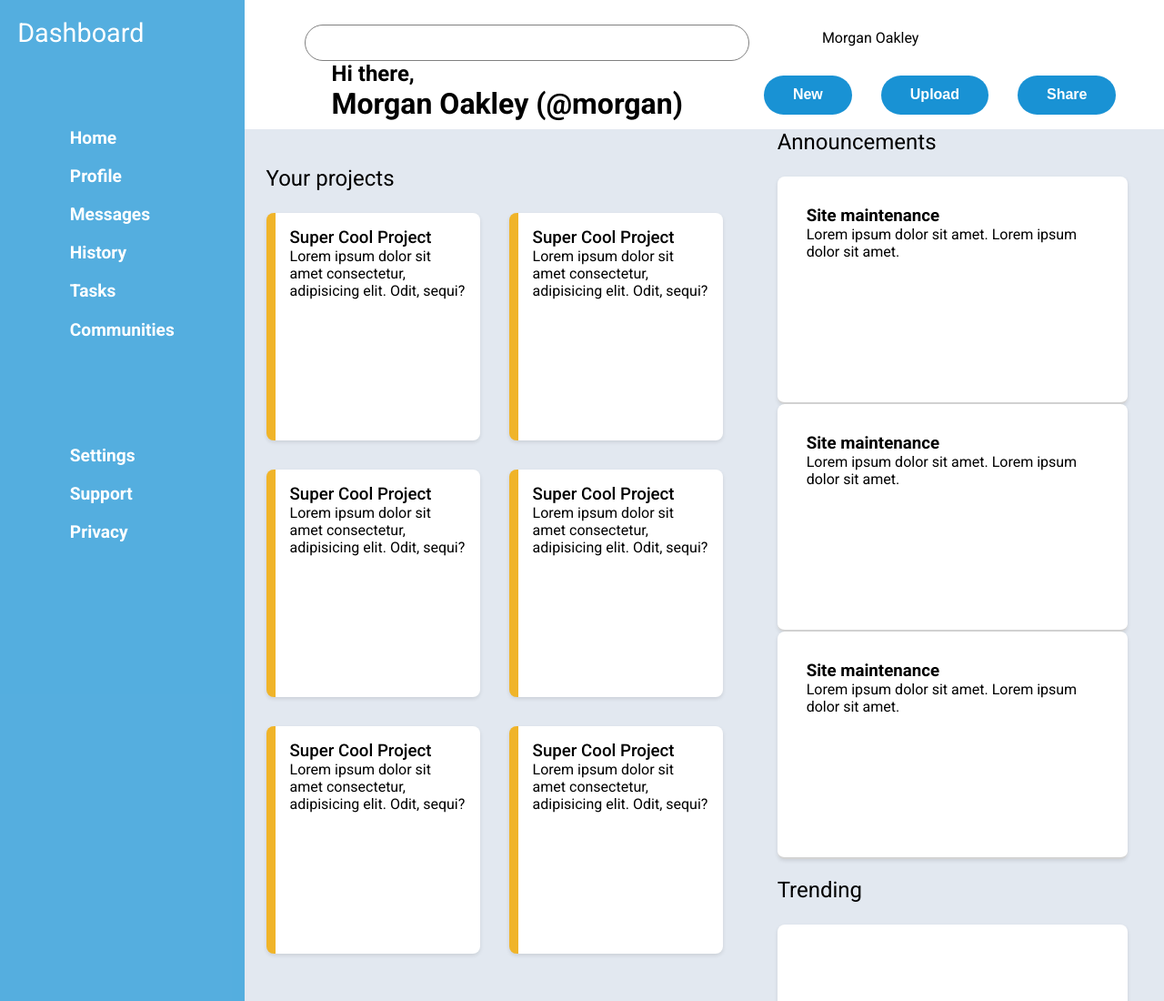
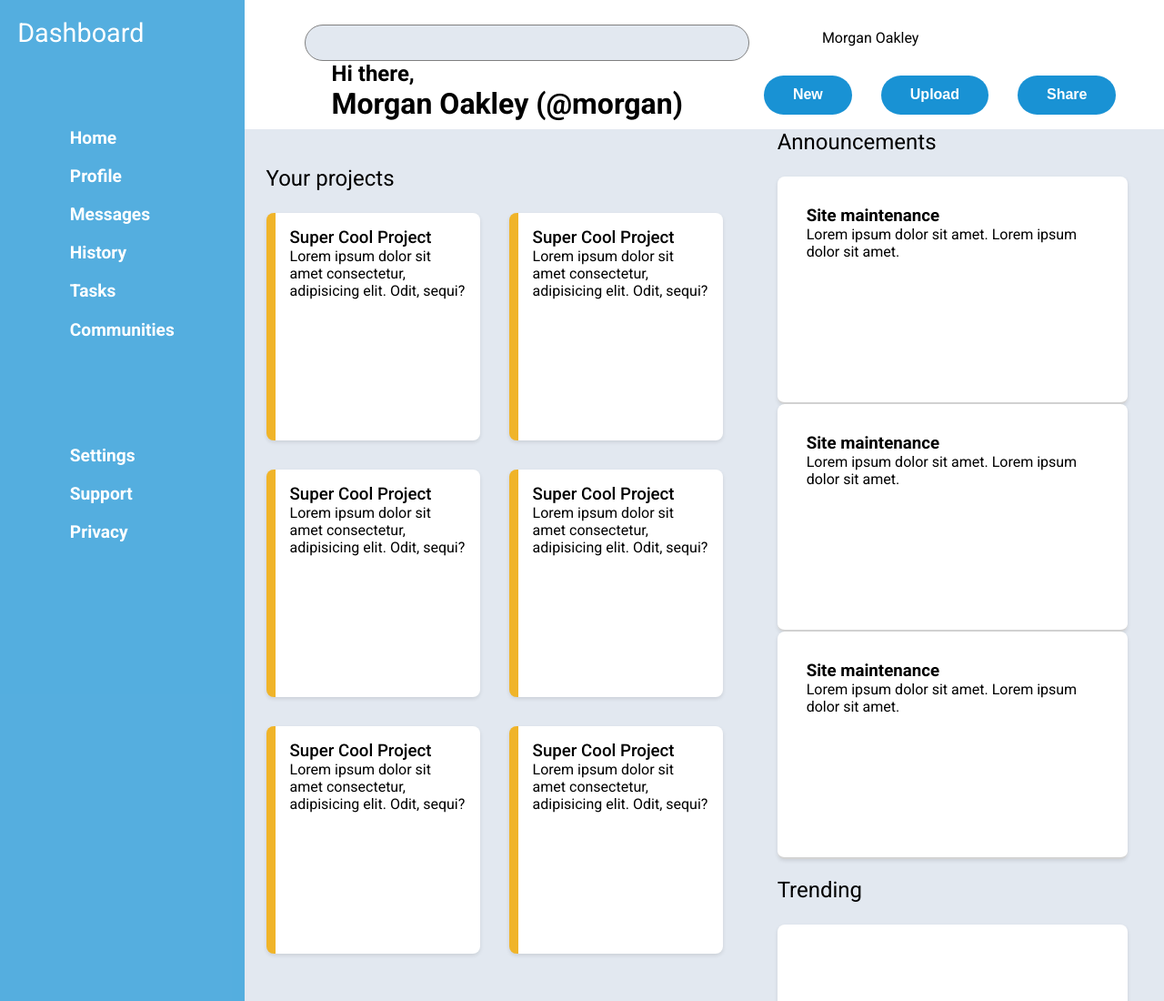
Before and after one commit to boredmangetspaid/admin-dashboard, a plain HTML site: page index.html in a window 1280 px wide. Shown: the top 1100 px of the page at 91% size. Drawn offline with Linux system fonts and the light colour scheme.

Commit message:
changed search bar color

```diff
--- a/styles.css
+++ b/styles.css
@@ -56,6 +56,7 @@
     height:3em;
     margin-left:5em;
     margin-top:2em;
+    background-color:rgb(226, 232, 240);
   }
 
   .greet{
```
